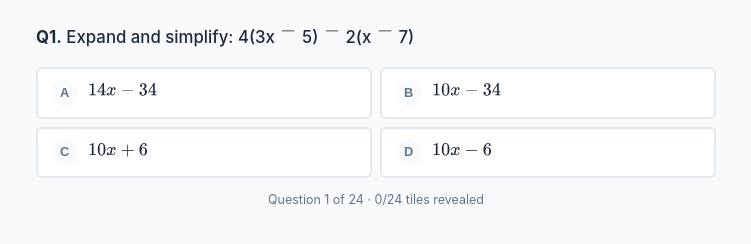
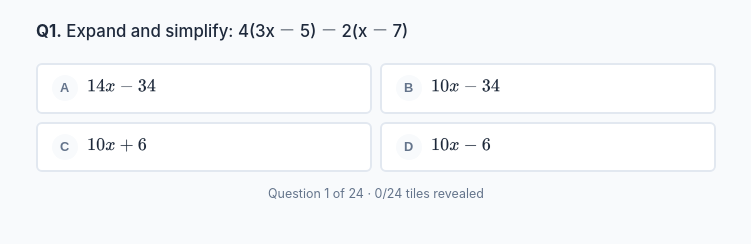
Before and after one commit to WK-Enjie/brain-training-app, a plain HTML site: page index.html in a window 1280 px wide. Both pictures are taken after a click on the button 640 px from the left and 157 px from the top of the page. Shown: the part 468-712 px from the top of the page, without its empty margins (264-1015 px from the left). Drawn offline with nearby package versions, Linux system fonts and the light colour scheme.

Commit message:
Update style.css

```diff
--- a/style.css
+++ b/style.css
@@ -1,9 +1,8 @@
 /* ═══════════════════════════════════════════════════════
-   MYSTERY GRID REVEAL — style.css
+   MYSTERY GRID REVEAL — style.css  (v2)
    Mobile-first · 320px minimum · 100dvh safe area
    ═══════════════════════════════════════════════════════ */
 
-/* ─── Custom Properties ─── */
 :root {
     --color-primary: #4f46e5;
     --color-primary-hover: #4338ca;
@@ -29,7 +28,6 @@
     --transition-med: 0.35s ease;
 }
 
-/* ─── Reset & Base ─── */
 *, *::before, *::after {
     box-sizing: border-box;
     margin: 0;
@@ -51,7 +49,6 @@ body {
     -webkit-tap-highlight-color: transparent;
 }
 
-/* ─── Screen Toggle ─── */
 .screen {
     display: none;
     min-height: 100dvh;
@@ -61,7 +58,6 @@ body {
     flex-direction: column;
 }
 
-/* ─── Accessibility Utilities ─── */
 .sr-only {
     position: absolute;
     width: 1px; height: 1px;
@@ -197,7 +193,6 @@ body {
     border: 2px solid var(--color-gamble-gold);
 }
 
-/* ─── Header ─── */
 .game-header {
     display: flex;
     align-items: center;
@@ -232,7 +227,6 @@ body {
     min-width: 0;
 }
 
-/* ─── Image Reveal Container ─── */
 #image-reveal-container {
     position: relative;
     width: 100%;
@@ -250,7 +244,6 @@ body {
     display: block;
 }
 
-/* ─── Grid Overlay ─── */
 #grid-overlay {
     position: absolute;
     inset: 0;
@@ -299,21 +292,15 @@ body {
     min-height: 0;
 }
 
+/* Fixed line-height prevents layout shift when MathJax renders */
 #question-text {
     font-size: 0.95rem;
-    line-height: 1.55;
+    line-height: 1.7;
     font-weight: 500;
     padding: 0.5rem 0;
+    min-height: 2.5em;
 }
 
-#question-text mjx-container,
-.option-btn mjx-container {
-    overflow-x: auto;
-    max-width: 100%;
-    display: inline-block !important;
-}
-
-/* ─── Options ─── */
 #options-container {
     display: flex;
     flex-direction: column;
@@ -331,7 +318,7 @@ body {
     border: 2px solid var(--color-border);
     border-radius: var(--radius-sm);
     font-size: 0.9rem;
-    line-height: 1.4;
+    line-height: 1.7;
     text-align: left;
     cursor: pointer;
     transition: border-color var(--transition-fast),
@@ -383,7 +370,6 @@ body {
     color: #fff;
 }
 
-/* ─── Progress ─── */
 #progress-tracker {
     font-size: 0.78rem;
     color: var(--color-text-muted);
@@ -501,9 +487,7 @@ body {
     padding: 2rem 1rem;
     text-align: center;
 }
-.end-game-panel h2 {
-    font-size: 1.5rem;
-}
+.end-game-panel h2 { font-size: 1.5rem; }
 .end-game-panel p {
     color: var(--color-text-muted);
     font-size: 0.95rem;
@@ -564,7 +548,6 @@ body {
 /* ═══════════════════════════════════════════════════════
    RESPONSIVE BREAKPOINTS
    ═══════════════════════════════════════════════════════ */
-
 @media (max-width: 374px) {
     .launcher-container h1 { font-size: 1.3rem; }
     #question-text { font-size: 0.88rem; }
@@ -619,25 +602,31 @@ body {
 }
 
 /* ═══════════════════════════════════════════════════════
-   MATHJAX GREY BAR FIX
-   Kills ghost backgrounds, borders, and assistive layers
-   that MathJax SVG containers create in some browsers.
+   MATHJAX STABILITY FIX  (v2)
+   - Forces inline display to prevent vertical bouncing
+   - Locks vertical alignment to text baseline
+   - Kills ghost backgrounds, borders, assistive layers
+   - Hides MathJax right-click menu container
    ═══════════════════════════════════════════════════════ */
 mjx-container,
 mjx-container[jax="SVG"],
 mjx-container[jax="SVG"][display="true"] {
+    display: inline !important;
+    vertical-align: baseline !important;
     background: transparent !important;
     border: none !important;
     box-shadow: none !important;
     padding: 0 !important;
-    margin: 0 1px !important;
+    margin: 0 !important;
     outline: none !important;
+    line-height: inherit !important;
 }
 
 mjx-container svg {
     display: inline !important;
     overflow: visible !important;
     background: transparent !important;
+    vertical-align: baseline !important;
 }
 
 mjx-container svg rect {
@@ -666,8 +655,8 @@ mjx-container:active {
     box-shadow: none !important;
 }
 
-.option-btn mjx-container,
-#question-text mjx-container {
-    background: transparent !important;
-    vertical-align: baseline !important;
+/* Prevent MathJax from overriding page font for \text{} commands */
+mjx-container mjx-utext,
+mjx-container mjx-mtext {
+    font-family: inherit !important;
 }
```
